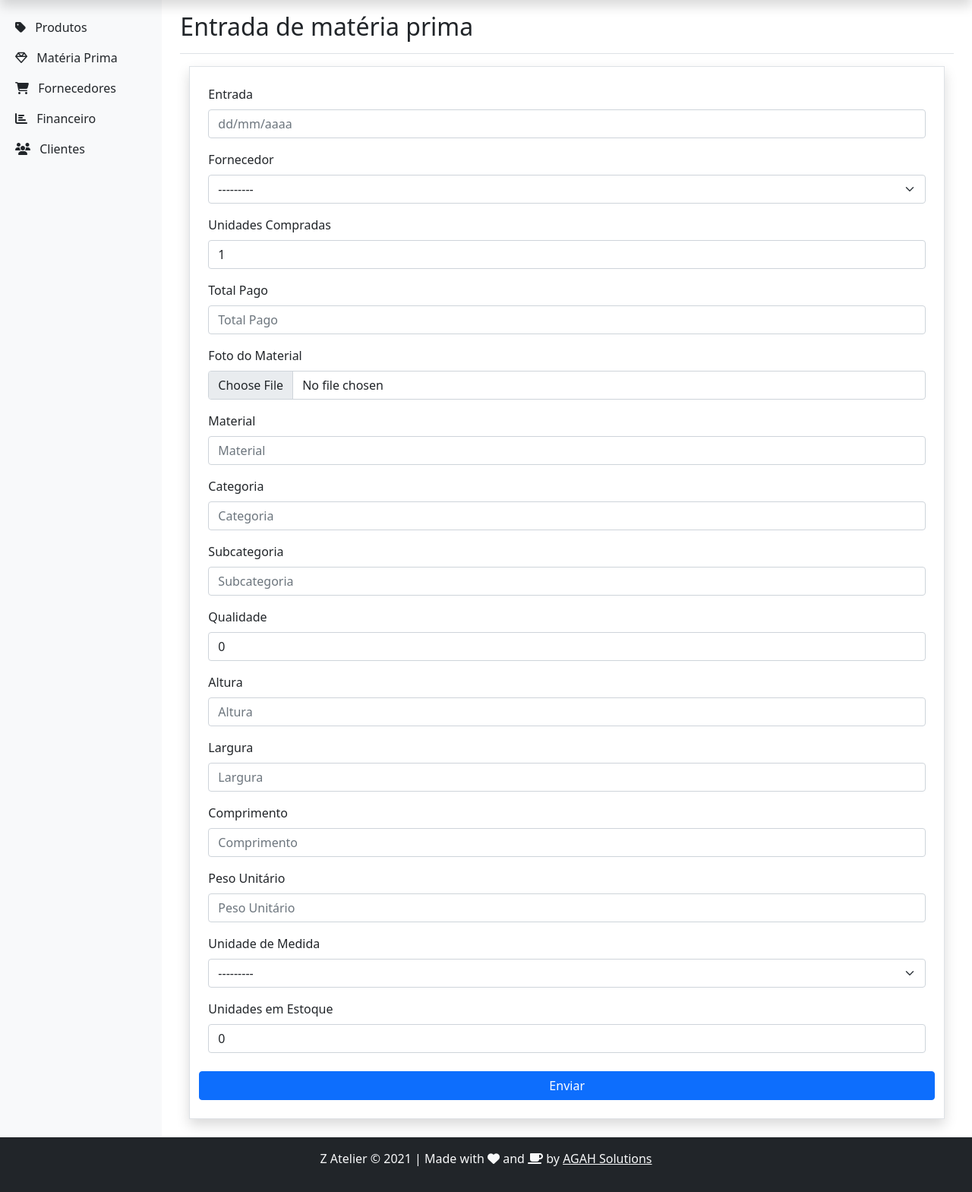
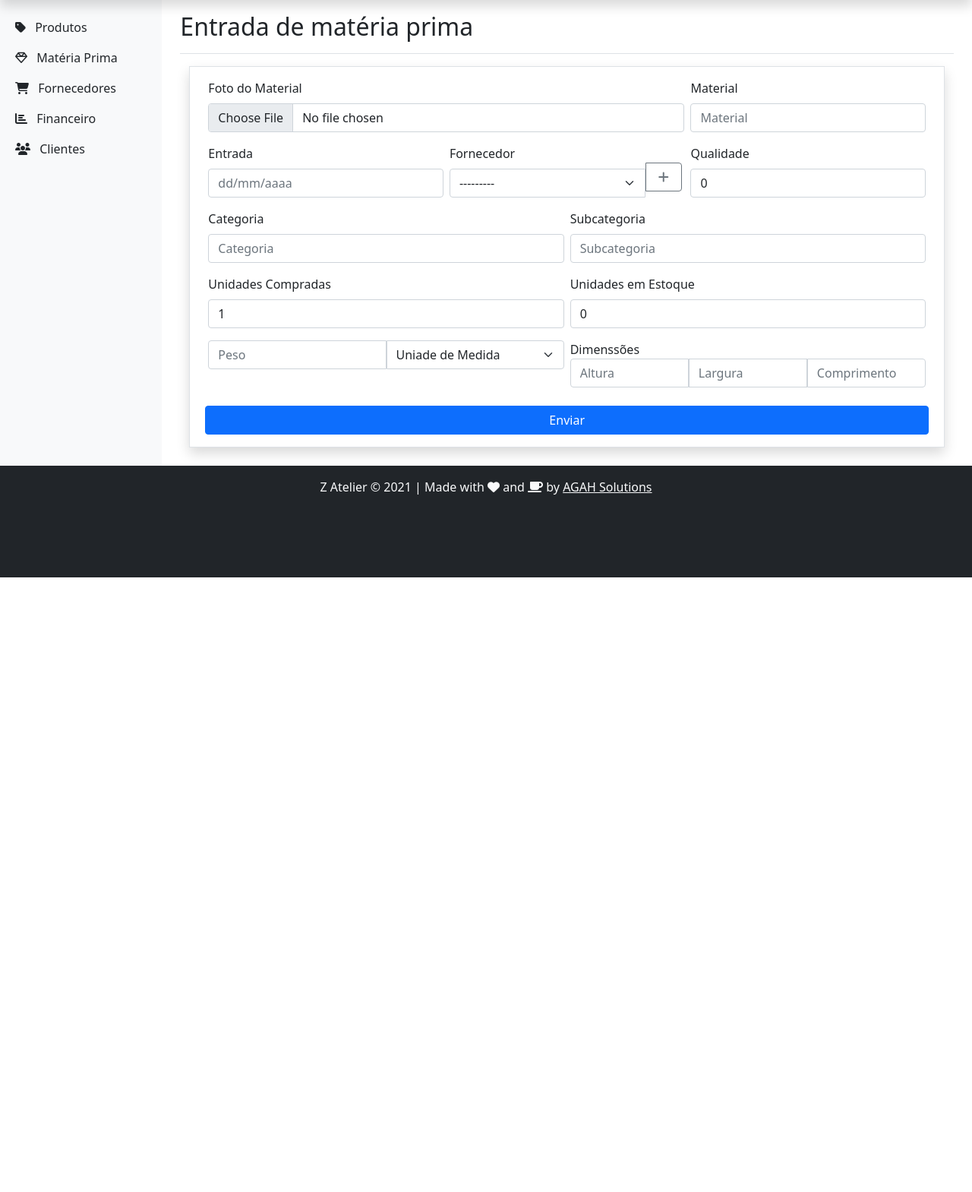
Before and after one commit to h-zanetti/jewelry-manager, a Django app: page /materiais/nova_entrada/ in a window 1280 px wide. Shown: the part 40-1609 px from the top of the page at 76% size. After the commit the page ends 800 px from the top, so only its background shows below. Run offline with Django 3.2, Linux system fonts and the light colour scheme; the visitor is signed in with stand-in values (Sample User, id 1); data that the repository does not hold is empty; parts of the project's set-up code (start-up, migrations or seed data) failed here and were passed over; some libraries are stand-ins or nearby versions.

Commit message:
Modificado display do formulário de matéria prima

```diff
--- a/webdev/materiais/forms.py
+++ b/webdev/materiais/forms.py
@@ -1,11 +1,46 @@
+from django.forms import widgets
+from webdev.fornecedores.models import Fornecedor
 from django import forms
 from .models import Material
+from webdev.fornecedores.models import Fornecedor
 
 class MaterialForm(forms.ModelForm):
     entrada = forms.DateField(
         input_formats=['%d/%m/%Y', '%d-%m-%Y'],
         widget=forms.DateInput(attrs={'placeholder': 'dd/mm/aaaa'})
     )
+    fornecedor = forms.ModelChoiceField(
+        queryset=Fornecedor.objects.all(),
+        widget=forms.Select(
+            attrs={'class': 'rounded-0 rounded-start'}
+        )
+    )
+    altura = forms.IntegerField(
+        widget=forms.widgets.NumberInput(
+            attrs={'class': 'rounded-0 rounded-start'}
+        )
+    )
+    largura = forms.IntegerField(
+        widget=forms.widgets.NumberInput(
+            attrs={'class': 'rounded-0'}
+        )
+    )
+    comprimento = forms.IntegerField(
+        widget=forms.widgets.NumberInput(
+            attrs={'class': 'rounded-0 rounded-end'}
+        )
+    )
+    peso = forms.IntegerField(
+        widget=forms.widgets.NumberInput(
+            attrs={'class': 'rounded-0 rounded-start'}
+        )
+    )
+    unidade_de_medida = forms.ChoiceField(
+        choices=Material.UNIDADE_DE_MEDIDA_CHOICES,
+        widget=forms.Select(
+            attrs={'class': 'rounded-0 rounded-end'}
+        )
+    )
     class Meta:
         model = Material
         fields = '__all__'
--- a/webdev/materiais/models.py
+++ b/webdev/materiais/models.py
@@ -18,6 +18,7 @@ class Material(models.Model):
     comprimento = models.DecimalField(_("Comprimento"), max_digits=8, decimal_places=2, blank=True, null=True)
     peso = models.DecimalField(_("Peso Unitário"), max_digits=8, decimal_places=2, blank=True, null=True)
     UNIDADE_DE_MEDIDA_CHOICES = (
+        ('', 'Uniade de Medida'),
         ('g', 'Gramas'),
         ('ct', 'Quilates'),
     )
--- a/webdev/materiais/templates/materiais/entrada_form.html
+++ b/webdev/materiais/templates/materiais/entrada_form.html
@@ -3,24 +3,90 @@
 
 {% block content %}
 {% if title %}
-<div class="d-flex justify-content-between flex-wrap flex-md-nowrap align-items-center pt-3 pb-2 mb-3 border-bottom">
+<div class="d-flex justify-content-between flex-wrap flex-lg-nowrap align-items-center pt-3 pb-2 mb-3 border-bottom">
     <h1 class="h2">{{ title }}</h1>
 </div>
 {% endif %}
 
-<div class="container-sm mb-4">
+<div class="container-lg mb-4">
     <div class="row d-flex justify-content-center">
-        <div class="col-md-12 border shadow p-4">
+        <div class="col-lg-12 border shadow py-3 px-4">
             <form action="{% url 'materiais:nova_entrada' %}" method="POST" enctype="multipart/form-data" >
-                <div class="row">
-                    {% csrf_token %}
-                    {% bootstrap_form form %}
-                    <input type="hidden" name="next" value="{{ request.GET.next }}">
+                {% csrf_token %}
+                <input type="hidden" name="next" value="{{ request.GET.next }}">
+                <div class="row gx-2">
+                    <div class="col-lg-8">
+                        {% bootstrap_field form.foto %}
+                    </div>
+                    <div class="col-lg-4">
+                        {% bootstrap_field form.nome %}
+                    </div>
                 </div>
-                <div class="row mt-2">
-                    {% buttons %}
+                <div class="row gx-2">
+                    <div class="col-lg-4">
+                        {% bootstrap_field form.entrada %}
+                    </div>
+                    <div class="col-lg-4">
+                        <div class="row g-0">
+                            <div class="col-10">
+                                {% bootstrap_field form.fornecedor %}
+                            </div>
+                            <div class="col-2">
+                                <a href="{% url 'fornecedores:novo_fornecedor' %}?next=/materiais/nova_entrada/" class="btn btn-outline-secondary rounded-0 rounded-end mt-4 px-3">
+                                    <i class="fas fa-plus"></i>
+                                </a>
+                            </div>
+                        </div>
+                    </div>
+                    <div class="col-lg-4">
+                        {% bootstrap_field form.qualidade %}
+                    </div>
+                </div>
+                <div class="row gx-2">
+                    <div class="col-lg-6">
+                        {% bootstrap_field form.categoria %}
+                    </div>
+                    <div class="col-lg-6">
+                        {% bootstrap_field form.subcategoria %}
+                    </div>
+                </div>
+                <div class="row gx-2">
+                    <div class="col-lg-6">
+                        {% bootstrap_field form.unidades_compradas %}
+                    </div>
+                    <div class="col-lg-6">
+                        {% bootstrap_field form.estoque %}
+                    </div>
+                </div>
+                <div class="row gx-2">
+                    <div class="col-lg-6">
+                        {% bootstrap_label form.peso.label %}
+                        <div class="row g-0">
+                            <div class="col-6">
+                                {% bootstrap_field form.peso show_label=False %}
+                            </div>
+                            <div class="col-6">
+                                {% bootstrap_field form.unidade_de_medida show_label=False %}
+                            </div>
+                        </div>
+                    </div>
+                    <div class="col-lg-6">
+                        <label for="">Dimenssões</label>
+                        <div class="row g-0">
+                            <div class="col-4">
+                                {% bootstrap_field form.altura show_label=False %}
+                            </div>
+                            <div class="col-4">
+                                {% bootstrap_field form.largura show_label=False %}
+                            </div>
+                            <div class="col-4">
+                                {% bootstrap_field form.comprimento show_label=False %}
+                            </div>
+                        </div>
+                    </div>
+                </div>
+                <div class="row mt-2 px-2">
                     <button type="submit" class="btn btn-primary">Enviar</button>
-                    {% endbuttons %}
                 </div>
             </form>
         </div>
```
